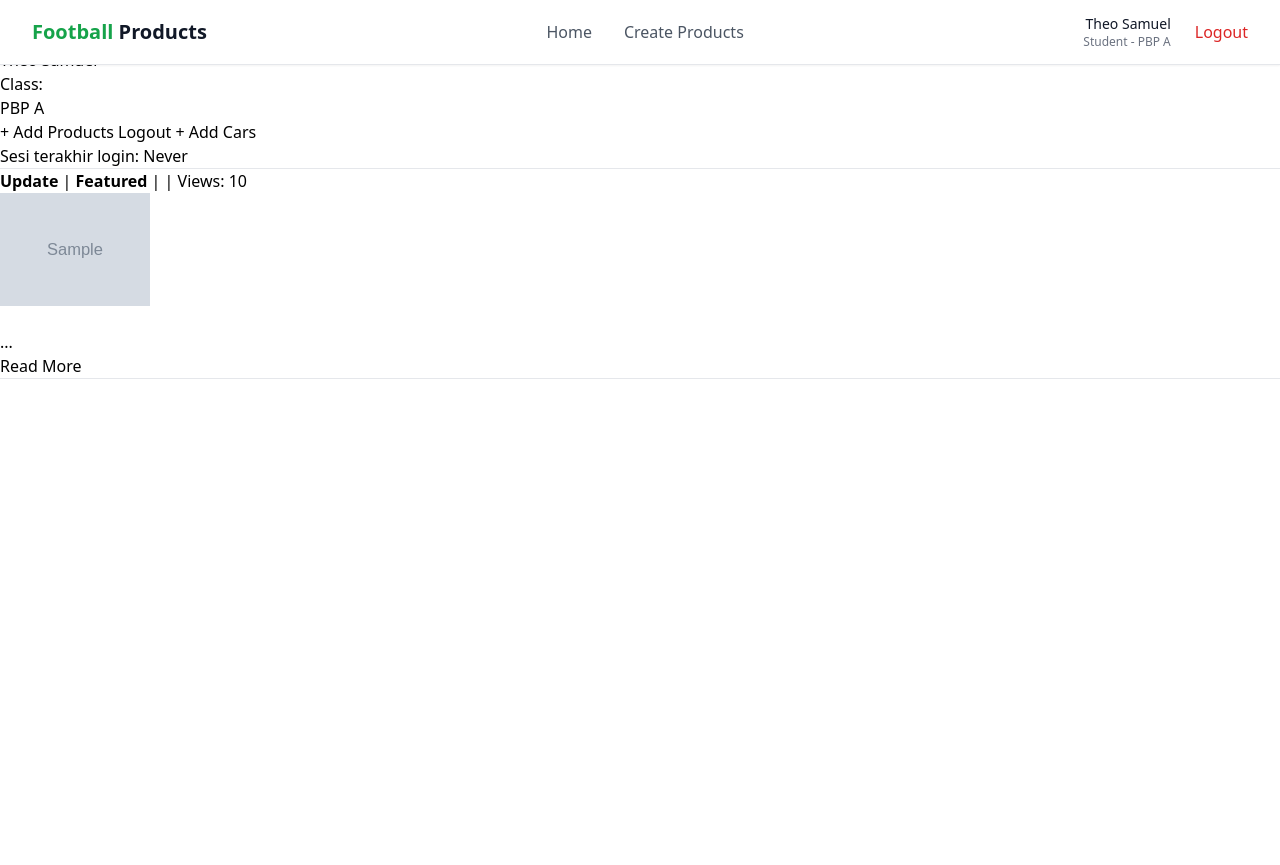
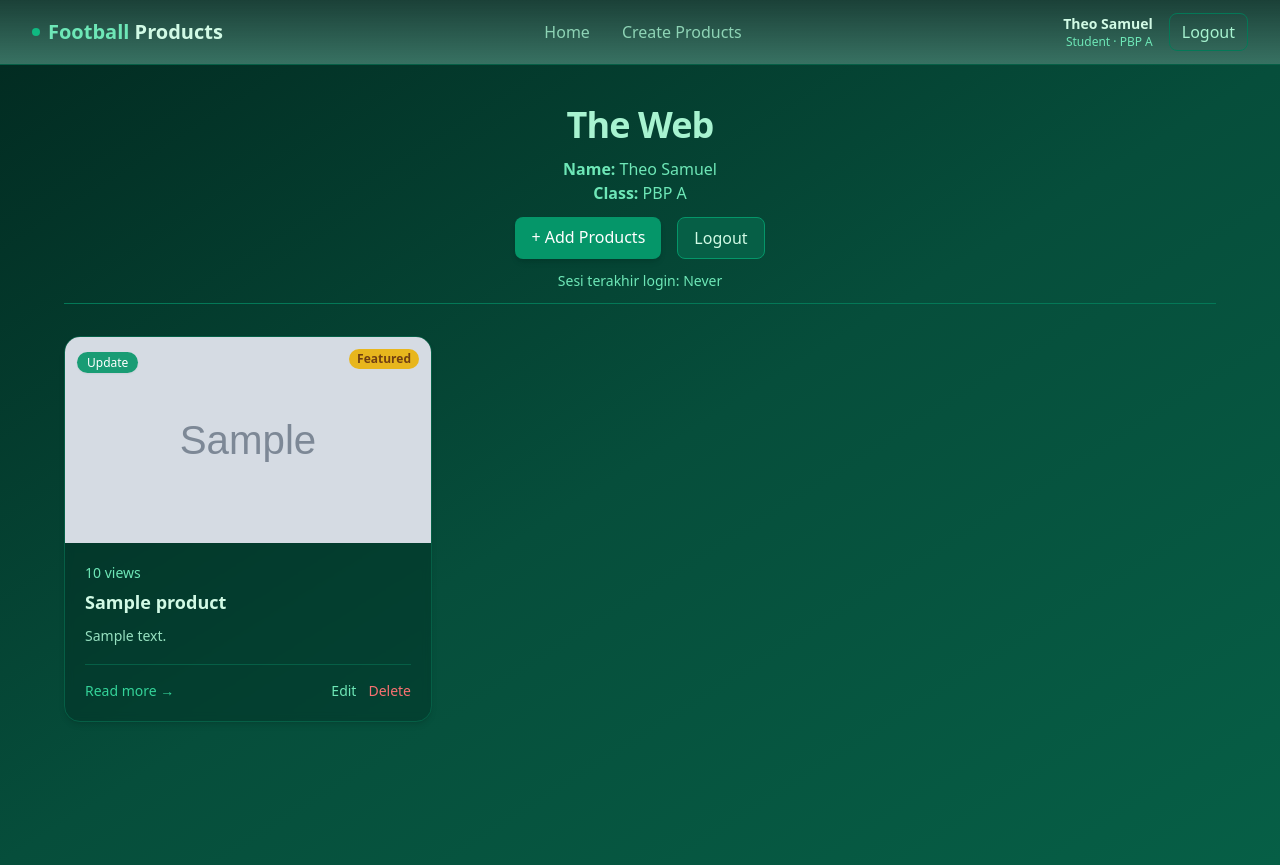
Before and after one commit to MRapricot1/theweb, a Django app: page / in a window 1280 px wide. Before the commit the page ends 379 px from the top, so only its background shows below. Run offline with Django 5.2, Linux system fonts and the light colour scheme; a user stored in the database is signed in; tables that the repository leaves empty hold one stand-in row (values such as "Sample post"); grey boxes marked "Sample" are stand-in pictures; some libraries are stand-ins or nearby versions.

Commit message:
selesai revisi

```diff
--- a/main/templates/card_product.html
+++ b/main/templates/card_product.html
@@ -1,73 +1,72 @@
 {% load static %}
-<article class="bg-white rounded-lg border border-gray-200 hover:shadow-lg transition-shadow duration-300 overflow-hidden">
+
+<article class="bg-emerald-950/40 backdrop-blur-sm border border-emerald-800 rounded-2xl overflow-hidden shadow-md hover:shadow-lg transition-all duration-300 hover:-translate-y-1">
   <!-- Thumbnail -->
-  <div class="aspect-[16/9] relative overflow-hidden">
-    {% if products.thumbnail %}
-      <img src="{{ products.thumbnail }}" alt="{{ products.title }}" class="w-full h-full object-cover">
+  <div class="relative aspect-[16/9] overflow-hidden">
+    {% if product.thumbnail %}
+      <img src="{{ product.thumbnail }}" alt="{{ product.name }}" class="w-full h-full object-cover transition-transform duration-500 hover:scale-105">
     {% else %}
-      <div class="w-full h-full bg-gray-200"></div>
+      <div class="w-full h-full bg-emerald-900 flex items-center justify-center text-emerald-600 text-sm">No Image</div>
     {% endif %}
 
-    <!-- Category Badge -->
+    <!-- Category badge -->
     <div class="absolute top-3 left-3">
-      <span class="inline-flex items-center px-2.5 py-0.5 rounded-md text-xs font-medium bg-green-600 text-white">
-        {{ products.get_category_display }}
+      <span class="bg-emerald-600/90 text-white text-xs px-2.5 py-0.5 rounded-full font-medium shadow-sm">
+        {{ product.get_category_display }}
       </span>
     </div>
 
-    <!-- Status Badges -->
+    <!-- Status badges -->
     <div class="absolute top-3 right-3 flex space-x-2">
-      {% if products.is_featured %}
-        <span class="inline-flex items-center px-2 py-1 rounded text-xs font-medium bg-yellow-100 text-yellow-800">
-          Featured
-        </span>
+      {% if product.is_featured %}
+        <span class="bg-yellow-500/90 text-yellow-900 text-xs px-2 py-0.5 rounded-full font-semibold">Featured</span>
       {% endif %}
-      {% if products.is_products_hot %}
-        <span class="inline-flex items-center px-2 py-1 rounded text-xs font-medium bg-red-100 text-red-800">
-          Hot
-        </span>
+      {% if product.is_products_hot %}
+        <span class="bg-red-600/90 text-white text-xs px-2 py-0.5 rounded-full font-semibold">Hot</span>
       {% endif %}
     </div>
   </div>
 
   <!-- Content -->
   <div class="p-5">
-    <div class="flex items-center text-sm text-gray-500 mb-3">
-      <time datetime="{{ products.created_at|date:'c' }}">
-        {{ products.created_at|date:"M j, Y" }}
-      </time>
-      <span class="mx-2">•</span>
-      <span>{{ products.products_views }} views</span>
+    <div class="flex items-center text-sm text-emerald-300 mb-2">
+      {% if product.created_at %}
+        <time datetime="{{ product.created_at|date:'c' }}">{{ product.created_at|date:"M j, Y" }}</time>
+        <span class="mx-2">•</span>
+      {% endif %}
+      <span>{{ product.products_views }} views</span>
     </div>
 
-    <h3 class="text-lg font-semibold text-gray-900 mb-3 line-clamp-2 leading-tight">
-      <a href="{% url 'main:show_products' products.id %}" class="hover:text-green-600 transition-colors">
-        {{ products.title }}
+    <h3 class="text-lg font-semibold text-emerald-100 mb-3 leading-tight">
+      <a href="{% url 'main:show_products' product.id %}" class="hover:text-emerald-400 transition-colors duration-200">
+        {{ product.name }}
       </a>
     </h3>
 
-    <p class="text-gray-600 text-sm leading-relaxed line-clamp-3 mb-4">
-      {{ products.content|truncatewords:20 }}
+    <p class="text-emerald-200/90 text-sm leading-relaxed mb-4 line-clamp-3">
+      {{ product.description|truncatewords:20 }}
     </p>
 
-    <!-- Action Buttons -->
-    {% if user.is_authenticated and products.user == user %}
-      <div class="flex items-center justify-between pt-4 border-t border-gray-100">
-        <a href="{% url 'main:show_products' products.id %}" class="text-green-600 hover:text-green-700 font-medium text-sm transition-colors">
-          Read more
+    <!-- Buttons -->
+    {% if user.is_authenticated and product.user == user %}
+      <div class="flex items-center justify-between border-t border-emerald-800 pt-4">
+        <a href="{% url 'main:show_products' product.id %}"
+           class="text-emerald-400 hover:text-emerald-300 font-medium text-sm transition-colors duration-150">
+          Read more →
         </a>
-        <div class="flex space-x-2">
-          <a href="{% url 'main:edit_products' products.id %}" class="text-gray-600 hover:text-gray-700 text-sm transition-colors">
-            Edit
-          </a>
-          <a href="{% url 'main:delete_products' products.id %}" class="text-red-600 hover:text-red-700 text-sm transition-colors">
-            Delete
-          </a>
+        <div class="flex items-center space-x-3 text-sm">
+          <a href="{% url 'main:edit_product' product.id %}" class="text-emerald-300 hover:text-emerald-100 transition-colors">Edit</a>
+
+          <form action="{% url 'main:delete_product' product.id %}" method="post" onsubmit="return confirm('Yakin hapus produk ini?');">
+            {% csrf_token %}
+            <button type="submit" class="text-red-400 hover:text-red-300 transition-colors">Delete</button>
+          </form>
         </div>
       </div>
     {% else %}
-      <div class="pt-4 border-t border-gray-100">
-        <a href="{% url 'main:show_products' products.id %}" class="text-green-600 hover:text-green-700 font-medium text-sm transition-colors">
+      <div class="pt-4 border-t border-emerald-800">
+        <a href="{% url 'main:show_products' product.id %}"
+           class="text-emerald-400 hover:text-emerald-300 font-medium text-sm transition-colors duration-150">
           Read more →
         </a>
       </div>
--- a/main/templates/main.html
+++ b/main/templates/main.html
@@ -2,66 +2,39 @@
 {% block content %}
 {% include 'navbar.html' %}
 
-<h1>The Web</h1>
+<div class="min-h-screen bg-gradient-to-br from-emerald-950 via-emerald-900 to-emerald-800 text-emerald-50 px-4 py-10">
+  <div class="max-w-6xl mx-auto space-y-8">
 
-<h5>Name:</h5>
-<p>{{ name }}</p>
+    <header class="text-center space-y-3">
+      <h1 class="text-4xl font-bold tracking-tight text-emerald-200">The Web</h1>
+      <div class="text-emerald-300">
+        <p><span class="font-semibold">Name:</span> {{ name }}</p>
+        <p><span class="font-semibold">Class:</span> {{ class }}</p>
+      </div>
+      <div class="flex justify-center gap-4 mt-4">
+        <a href="{% url 'main:create_products' %}"
+           class="bg-emerald-600 hover:bg-emerald-500 text-white px-4 py-2 rounded-lg shadow-md transition-all duration-200 font-medium">
+          + Add Products
+        </a>
+        <a href="{% url 'main:logout' %}"
+           class="bg-emerald-800 hover:bg-emerald-700 text-emerald-100 px-4 py-2 rounded-lg border border-emerald-600 transition-all duration-200">
+          Logout
+        </a>
+      </div>
+      <p class="text-sm text-emerald-300 mt-3">Sesi terakhir login: {{ last_login }}</p>
+      <hr class="border-emerald-700 mt-6">
+    </header>
 
-<h5>Class:</h5>
-<p>{{ class }}</p>
+    {% if not products_list %}
+      <p class="text-center text-emerald-300 italic">Belum ada data produk dari barang The Web.</p>
+    {% else %}
+      <div class="grid md:grid-cols-2 lg:grid-cols-3 gap-6">
+        {% for product in products_list %}
+          {% include 'card_product.html' %}
+        {% endfor %}
+      </div>
+    {% endif %}
+  </div>
+</div>
 
-<a href="{% url 'main:create_products' %}">
-  <button>+ Add Products</button>
-</a>
-<a href="{% url 'main:logout' %}">
-  <button>Logout</button>
-</a>
-<a href="{% url 'main:cars' %}">
-  <button>+ Add Cars</button>
-</a>
-
-<h5>Sesi terakhir login: {{ last_login }}</h5>
-<hr>
-
-{% if not products_list %}
-<p>Belum ada data produk dari barang The Web.</p>
-{% else %}
-
-{% for products in products_list %}
-<div>
- <h2><a href="{% url 'main:show_products' products.id %}">{{ products.title }}</a></h2>
-
- <p><b>{{ products.get_category_display }}</b>{% if products.is_featured %} |
-   <b>Featured</b>{% endif %}{% if products.is_products_hot %} |
-   <b>Hot</b>{% endif %} | <i>{{ products.created_at|date:"d M Y H:i" }}</i>
-   | Views: {{ products.products_views }}</p>
-
- {% if products.thumbnail %}
- <img src="{{ products.thumbnail }}" alt="thumbnail" width="150" height="100">
- <br />
- {% endif %}
-
- <p>{{ products.content|truncatewords:25 }}...</p>
-
- <p>
-     <a href="{% url 'main:show_products' products.id %}"><button>Read More</button></a>
-     {% if user.is_authenticated and news.user == user %}
-     <a href="{% url 'main:edit_products' products.pk %}">
-         <button>
-             Edit
-         </button>
-     </a>
-     <a href="{% url 'main:delete_products' products.pk %}">
-      <button>
-          Delete
-      </button>
-  </a>
-     {% endif %}
- </p>
-</div>
-<hr>
-{% endfor %}
-
-{% endif %}
-
-{% endblock content%}
+{% endblock content %}
--- a/main/templates/navbar.html
+++ /dev/null
@@ -1,97 +0,0 @@
-<nav class="fixed top-0 left-0 w-full bg-white border-b border-gray-200 shadow-sm z-50">
-    <div class="max-w-7xl mx-auto px-6 lg:px-8">
-      <div class="flex items-center justify-between h-16">
-        <div class="flex items-center">
-          <h1 class="text-xl font-semibold text-gray-900">
-            <span class="text-green-600">Football</span> Products
-          </h1>
-        </div>
-
-        <!-- Desktop Navigation -->
-        <div class="hidden md:flex items-center space-x-8">
-          <a href="/" class="text-gray-600 hover:text-gray-900 font-medium transition-colors">
-            Home
-          </a>
-          <a href="{% url 'main:create_products' %}" class="text-gray-600 hover:text-gray-900 font-medium transition-colors">
-            Create Products
-          </a>
-        </div>
-
-        <!-- Desktop User Section -->
-        <div class="hidden md:flex items-center space-x-6">
-          {% if user.is_authenticated %}
-            <div class="text-right">
-              <div class="text-sm font-medium text-gray-900">{{ name|default:user.username }}</div>
-              <div class="text-xs text-gray-500">{{ npm|default:"Student" }} - {{ class|default:"Class" }}</div>
-            </div>
-            <a href="{% url 'main:logout' %}" class="text-red-600 hover:text-red-700 font-medium transition-colors">
-              Logout
-            </a>
-          {% else %}
-            <a href="{% url 'main:login' %}" class="text-gray-600 hover:text-gray-900 font-medium transition-colors">
-              Login
-            </a>
-            <a href="{% url 'main:register' %}" class="bg-green-600 hover:bg-green-700 text-white px-4 py-2 rounded font-medium transition-colors">
-              Register
-            </a>
-          {% endif %}
-        </div>
-
-        <!-- Mobile Menu Button -->
-        <div class="md:hidden flex items-center">
-          <button class="mobile-menu-button p-2 text-gray-600 hover:text-gray-900 transition-colors">
-            <span class="sr-only">Open menu</span>
-            <div class="w-6 h-6 flex flex-col justify-center items-center">
-              <span class="bg-current block transition-all duration-300 ease-out h-0.5 w-6 rounded-sm"></span>
-              <span class="bg-current block transition-all duration-300 ease-out h-0.5 w-6 rounded-sm my-0.5"></span>
-              <span class="bg-current block transition-all duration-300 ease-out h-0.5 w-6 rounded-sm"></span>
-            </div>
-          </button>
-        </div>
-      </div>
-    </div>
-    <!-- Mobile Menu -->
-    <div class="mobile-menu hidden md:hidden bg-white border-t border-gray-200">
-      <div class="px-6 py-4 space-y-4">
-        <!-- Mobile Navigation Links -->
-        <div class="space-y-1">
-          <a href="/" class="block text-gray-600 hover:text-gray-900 font-medium py-3 transition-colors">
-            Home
-          </a>
-          <a href="{% url 'main:create_products' %}" class="block text-gray-600 hover:text-gray-900 font-medium py-3 transition-colors">
-            Create Products
-          </a>
-        </div>
-
-        <!-- Mobile User Section -->
-        <div class="border-t border-gray-200 pt-4">
-          {% if user.is_authenticated %}
-            <div class="mb-4">
-              <div class="font-medium text-gray-900">{{ name|default:user.username }}</div>
-              <div class="text-sm text-gray-500">{{ npm|default:"Student" }} - {{ class|default:"Class" }}</div>
-            </div>
-            <a href="{% url 'main:logout' %}" class="block text-red-600 hover:text-red-700 font-medium py-3 transition-colors">
-              Logout
-            </a>
-          {% else %}
-            <div class="space-y-3">
-              <a href="{% url 'main:login' %}" class="block text-gray-600 hover:text-gray-900 font-medium py-3 transition-colors">
-                Login
-              </a>
-              <a href="{% url 'main:register' %}" class="block bg-green-600 hover:bg-green-700 text-white font-medium py-3 px-4 rounded text-center transition-colors">
-                Register
-              </a>
-            </div>
-          {% endif %}
-        </div>
-      </div>
-    </div>
-    <script>
-      const btn = document.querySelector("button.mobile-menu-button");
-      const menu = document.querySelector(".mobile-menu");
-
-      btn.addEventListener("click", () => {
-        menu.classList.toggle("hidden");
-      });
-    </script>
-  </nav>
--- a/main/urls.py
+++ b/main/urls.py
@@ -3,7 +3,6 @@ from main.views import show_main, create_products, show_products, show_xml, show
 from main.views import register
 from main.views import login_user
 from main.views import logout_user
-from main.views import cars
 from main.views import edit_product
 from main.views import delete_product
 
@@ -24,7 +23,6 @@ urlpatterns = [
     path('register/', register, name='register'),
     path('login/', login_user, name='login'),
     path('logout/', logout_user, name='logout'),
-    path("cars/", cars, name="cars"),
     path('products/<uuid:id>/edit', edit_product, name='edit_product'),
     path('products/<uuid:id>/delete', delete_product, name='delete_product'),
 ]
--- a/main/views.py
+++ b/main/views.py
@@ -1,6 +1,6 @@
 from django.shortcuts import render, redirect, get_object_or_404
-from main.forms import ProductForm, CarForm
-from main.models import Product, Car
+from main.forms import ProductForm
+from main.models import Product
 from django.http import HttpResponse
 from django.core import serializers
 from django.contrib.auth.forms import UserCreationForm
@@ -30,17 +30,6 @@ def edit_product(request, id):
     }
 
     return render(request, "edit_product.html", context)
-
-def cars(request):
-    form = CarForm(request.POST or None)
-
-    if form.is_valid() and request.method == "POST":
-        form.save()
-        return redirect('main:show_main')
-    form = CarForm()
-    context = {'forms': form}
-    return render(request, "create_cars.html", context)
-
 
 def logout_user(request):
     logout(request)
--- /dev/null
+++ b/templates/navbar.html
@@ -0,0 +1,101 @@
+<nav class="sticky top-0 z-50 bg-gradient-to-b from-emerald-950/90 to-emerald-900/80 backdrop-blur border-b border-emerald-800">
+  <div class="mx-auto max-w-7xl px-4 sm:px-6 lg:px-8">
+    <div class="flex h-16 items-center justify-between">
+
+      <!-- Brand -->
+      <a href="{% url 'main:show_main' %}" class="flex items-center gap-2">
+        <span class="inline-block h-2 w-2 rounded-full bg-emerald-500"></span>
+        <h1 class="text-xl font-semibold"><span class="text-emerald-300">Football</span> <span class="text-emerald-100">Products</span></h1>
+      </a>
+
+      <!-- Desktop nav -->
+      <div class="hidden md:flex items-center gap-8">
+        <a href="{% url 'main:show_main' %}" class="text-emerald-200/80 hover:text-emerald-100 font-medium">Home</a>
+        <a href="{% url 'main:create_products' %}" class="text-emerald-200/80 hover:text-emerald-100 font-medium">Create Products</a>
+      </div>
+
+      <!-- Desktop user -->
+      <div class="hidden md:flex items-center gap-4">
+        {% if user.is_authenticated %}
+          <div class="text-right leading-tight">
+            <div class="text-sm font-semibold text-emerald-100">{{ name|default:user.username }}</div>
+            <div class="text-xs text-emerald-300">{{ npm|default:"Student" }} · {{ class|default:"Class" }}</div>
+          </div>
+          <a href="{% url 'main:logout' %}" class="px-3 py-1.5 rounded-lg border border-emerald-700 text-emerald-200 hover:bg-emerald-900/50 transition">Logout</a>
+        {% else %}
+          <a href="{% url 'main:login' %}" class="text-emerald-200/90 hover:text-emerald-100 font-medium">Login</a>
+          <a href="{% url 'main:register' %}" class="px-4 py-2 rounded-lg bg-emerald-600 hover:bg-emerald-500 text-white font-medium shadow transition">Register</a>
+        {% endif %}
+      </div>
+
+      <!-- Hamburger -->
+      <button id="hamburger"
+              class="md:hidden relative h-10 w-10 inline-flex items-center justify-center rounded-lg text-emerald-200 hover:bg-emerald-900/40 focus:outline-none focus:ring-2 focus:ring-emerald-500"
+              aria-controls="mobile-menu" aria-expanded="false">
+        <span class="sr-only">Open main menu</span>
+        <!-- 3 lines -->
+        <span class="line top absolute block h-0.5 w-6 bg-current transition-transform duration-300 -translate-y-2"></span>
+        <span class="line mid absolute block h-0.5 w-6 bg-current transition-opacity duration-300"></span>
+        <span class="line bot absolute block h-0.5 w-6 bg-current transition-transform duration-300 translate-y-2"></span>
+      </button>
+    </div>
+  </div>
+
+  <!-- Mobile menu -->
+  <div id="mobile-menu" class="md:hidden hidden border-t border-emerald-800 bg-emerald-950/95">
+    <div class="px-4 py-4 space-y-4">
+      <div class="space-y-1">
+        <a href="{% url 'main:show_main' %}" class="block rounded px-3 py-3 text-emerald-200/90 hover:text-emerald-100 hover:bg-emerald-900/40 font-medium">Home</a>
+        <a href="{% url 'main:create_products' %}" class="block rounded px-3 py-3 text-emerald-200/90 hover:text-emerald-100 hover:bg-emerald-900/40 font-medium">Create Products</a>
+        <!-- contoh item lain -->
+        <a href="#" class="block rounded px-3 py-3 text-emerald-200/90 hover:text-emerald-100 hover:bg-emerald-900/40 font-medium">Shoes</a>
+        <a href="#" class="block rounded px-3 py-3 text-emerald-200/90 hover:text-emerald-100 hover:bg-emerald-900/40 font-medium">Apparel</a>
+        <a href="#" class="block rounded px-3 py-3 text-emerald-200/90 hover:text-emerald-100 hover:bg-emerald-900/40 font-medium">Stores</a>
+      </div>
+
+      <div class="border-t border-emerald-800 pt-4">
+        {% if user.is_authenticated %}
+          <div class="mb-3">
+            <div class="font-semibold text-emerald-100">{{ name|default:user.username }}</div>
+            <div class="text-sm text-emerald-300">{{ npm|default:"Student" }} · {{ class|default:"Class" }}</div>
+          </div>
+          <a href="{% url 'main:logout' %}" class="block rounded px-3 py-3 text-left text-red-300 hover:bg-red-900/20 hover:text-red-200 font-medium">Logout</a>
+        {% else %}
+          <a href="{% url 'main:login' %}" class="block rounded px-3 py-3 text-emerald-200/90 hover:text-emerald-100 hover:bg-emerald-900/40 font-medium">Login</a>
+          <a href="{% url 'main:register' %}" class="mt-2 block rounded-lg px-3 py-3 text-center bg-emerald-600 hover:bg-emerald-500 text-white font-semibold shadow">Register</a>
+        {% endif %}
+      </div>
+    </div>
+  </div>
+</nav>
+
+<script>
+  (function () {
+    const btn = document.getElementById('hamburger');
+    const menu = document.getElementById('mobile-menu');
+    if (!btn || !menu) return;
+
+    const [top, mid, bot] = btn.querySelectorAll('.line');
+
+    function toggleMenu() {
+      const open = btn.getAttribute('aria-expanded') === 'true';
+      btn.setAttribute('aria-expanded', String(!open));
+      menu.classList.toggle('hidden');
+
+      // animate hamburger -> X
+      top.classList.toggle('translate-y-0');
+      top.classList.toggle('rotate-45');
+
+      mid.classList.toggle('opacity-0');
+
+      bot.classList.toggle('translate-y-0');
+      bot.classList.toggle('-rotate-45');
+    }
+
+    btn.addEventListener('click', toggleMenu);
+    // Close on Escape
+    document.addEventListener('keydown', (e) => {
+      if (e.key === 'Escape' && btn.getAttribute('aria-expanded') === 'true') toggleMenu();
+    });
+  })();
+</script>
```
Also changed, not shown: main/forms.py (+1 -7 lines), main/models.py (+4 -16 lines), main/templates/create_cars.html (deleted, +0 -18 lines), main/templates/create_products.html (+50 -13 lines), main/templates/edit_product.html (+47 -16 lines), main/templates/login.html (+22 -31 lines), main/templates/register.html (+26 -34 lines), main/templates/show_products.html (+57 -11 lines), main/migrations/0005_delete_car.py (added), static/css/global.css (renamed from static/global.css).
